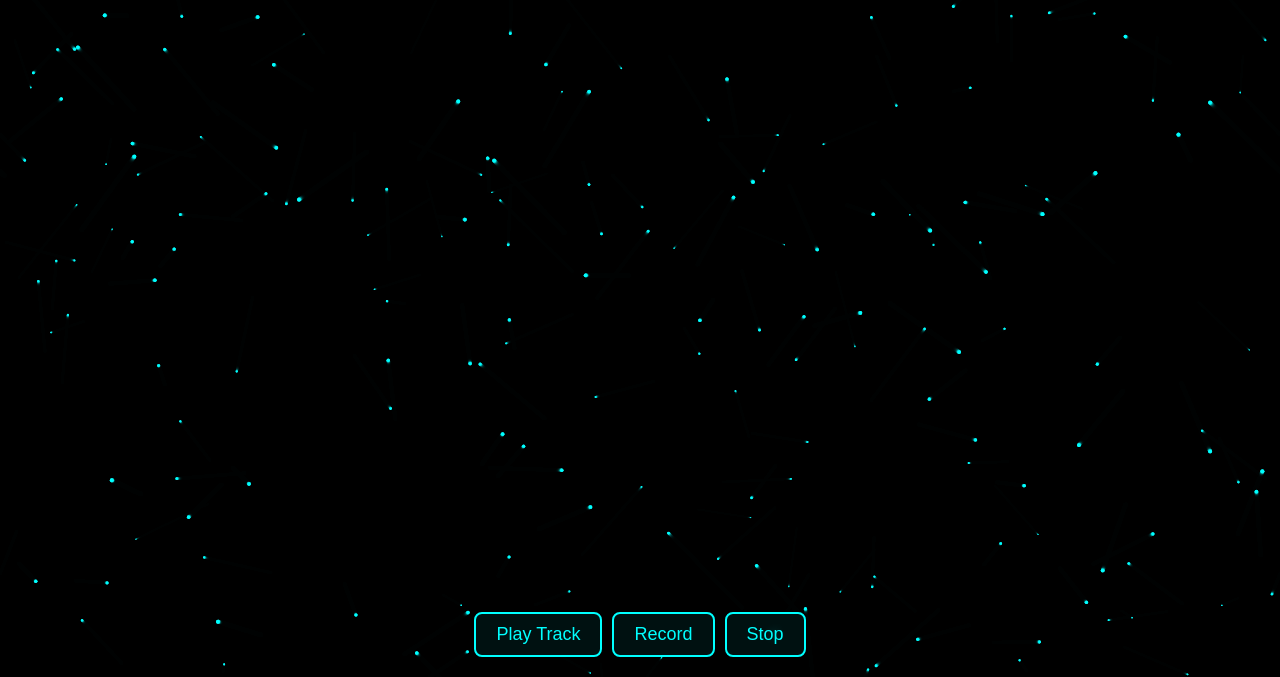
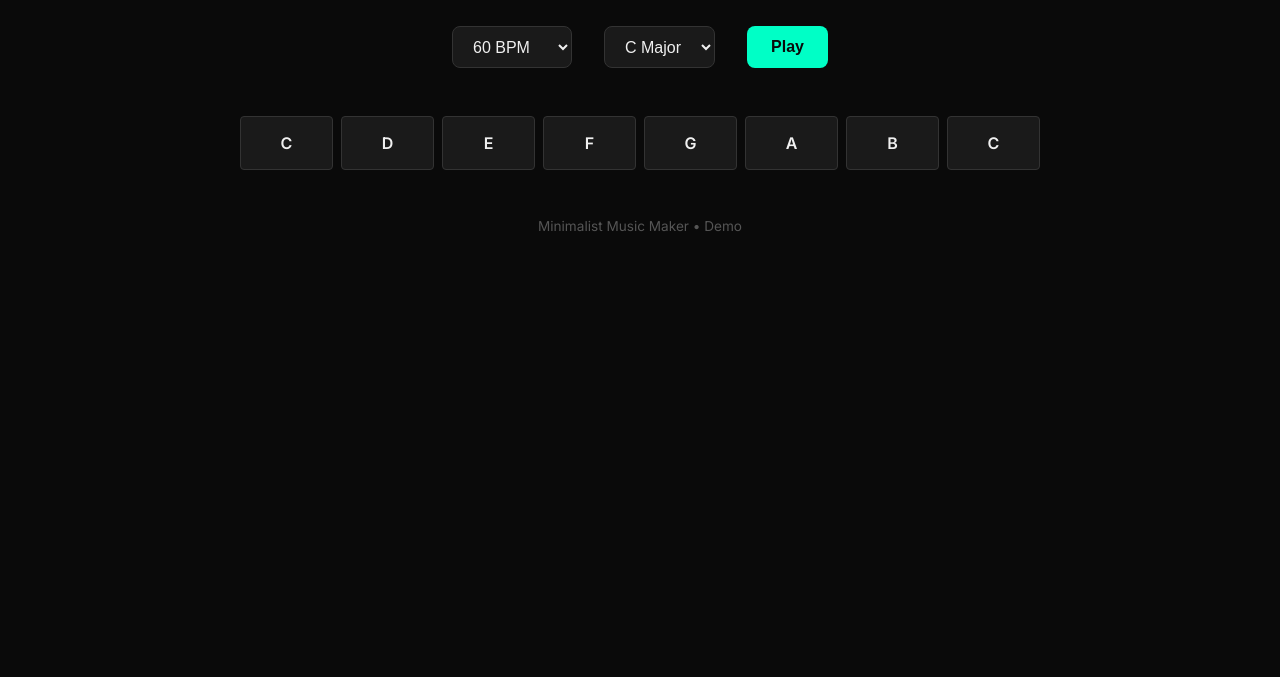
Before and after one commit to NFQTS/Music, a plain HTML site: page index.html in a window 1280 px wide. Shown: the part 123-800 px from the top of the page. Drawn offline with Linux system fonts and the light colour scheme.

Commit message:
Update index.html

```diff
--- a/index.html
+++ b/index.html
@@ -3,147 +3,162 @@
 <head>
   <meta charset="UTF-8">
   <meta name="viewport" content="width=device-width, initial-scale=1.0">
-<title>Cosmic Music Studio</title>
+  <title>MusicMaker Demo</title>
+  <link href="https://fonts.googleapis.com/css2?family=Inter:wght@300;400;600;700&display=swap" rel="stylesheet">
   <style>
-  html, body {
-    margin:0;
-    padding:0;
-    height:100%;
-    overflow:hidden;
-    font-family: 'Orbitron', sans-serif;
-    background: radial-gradient(circle at center, #000010, #000000);
-    color: #0ff;
+    /* Reset and base styles */
+    * { margin: 0; padding: 0; box-sizing: border-box; }
+    body {
+      font-family: 'Inter', sans-serif;
+      background: #0a0a0a;
+      color: #f0f0f0;
+      display: flex;
+      flex-direction: column;
+      align-items: center;
+      justify-content: flex-start;
+      min-height: 100vh;
+      padding: 2rem;
     }
 
-  canvas {
-    position:absolute;
-    top:0;
-    left:0;
-    width:100%;
-    height:100%;
-    z-index:0;
+    h1 {
+      font-weight: 700;
+      font-size: 2.5rem;
+      margin-bottom: 1rem;
+      text-align: center;
+      color: #00ffc6;
+    }
+
+    p {
+      font-weight: 300;
+      margin-bottom: 2rem;
+      text-align: center;
+      color: #ccc;
     }
 
     .controls {
-    position:absolute;
-    bottom:20px;
-    width:100%;
-    display:flex;
-    justify-content:center;
-    z-index:2;
-    gap:10px;
+      display: flex;
+      gap: 2rem;
+      flex-wrap: wrap;
+      justify-content: center;
+      margin-bottom: 3rem;
+    }
+
+    select {
+      background: #1a1a1a;
+      color: #f0f0f0;
+      border: 1px solid #333;
+      border-radius: 8px;
+      padding: 0.5rem 1rem;
+      font-size: 1rem;
+      cursor: pointer;
+      transition: all 0.2s ease;
+    }
+
+    select:hover {
+      border-color: #00ffc6;
     }
 
     button {
-    background:#0ff1;
-    border:2px solid #0ff;
-    color:#0ff;
-    padding:10px 20px;
-    font-size:18px;
-    border-radius:8px;
-    cursor:pointer;
-    backdrop-filter: blur(5px);
+      background: #00ffc6;
+      color: #0a0a0a;
+      border: none;
+      padding: 0.75rem 1.5rem;
+      border-radius: 8px;
+      font-weight: 600;
+      cursor: pointer;
+      transition: all 0.2s ease;
+      font-size: 1rem;
     }
 
     button:hover {
-    background:#0ff4;
+      background: #00e0b0;
+    }
+
+    .grid {
+      display: grid;
+      grid-template-columns: repeat(8, 1fr);
+      gap: 0.5rem;
+      width: 100%;
+      max-width: 800px;
+    }
+
+    .note {
+      background: #1a1a1a;
+      border: 1px solid #333;
+      border-radius: 4px;
+      padding: 1rem;
+      text-align: center;
+      font-weight: 600;
+      cursor: pointer;
+      transition: all 0.2s ease;
+      user-select: none;
+    }
+
+    .note.active {
+      background: #00ffc6;
+      color: #0a0a0a;
+      transform: scale(1.05);
+    }
+
+    footer {
+      margin-top: 3rem;
+      font-size: 0.85rem;
+      color: #555;
     }
   </style>
 </head>
 <body>
-
-<canvas id="visualizer"></canvas>
+  <h1>MusicMaker Demo</h1>
+  <p>Start exploring rhythms and notes. Click a note to activate it. Pick a beat and a key to experiment.</p>
 
   <div class="controls">
-  <button id="playTrack">Play Track</button>
-  <button id="record">Record</button>
-  <button id="stop">Stop</button>
-  <a id="downloadLink" style="display:none;">Download</a>
+    <select id="tempo">
+      <option value="60">60 BPM</option>
+      <option value="80">80 BPM</option>
+      <option value="100">100 BPM</option>
+      <option value="120">120 BPM</option>
+      <option value="140">140 BPM</option>
+    </select>
+
+    <select id="key">
+      <option value="C">C Major</option>
+      <option value="D">D Major</option>
+      <option value="E">E Major</option>
+      <option value="F">F Major</option>
+      <option value="G">G Major</option>
+      <option value="A">A Major</option>
+      <option value="B">B Major</option>
+    </select>
+
+    <button id="playBtn">Play</button>
   </div>
 
-<audio id="backingTrack" src="https://www.soundhelix.com/examples/mp3/SoundHelix-Song-1.mp3"></audio>
+  <div class="grid" id="noteGrid">
+    <div class="note">C</div>
+    <div class="note">D</div>
+    <div class="note">E</div>
+    <div class="note">F</div>
+    <div class="note">G</div>
+    <div class="note">A</div>
+    <div class="note">B</div>
+    <div class="note">C</div>
+  </div>
+
+  <footer>Minimalist Music Maker • Demo</footer>
 
   <script>
-let audioCtx = new (window.AudioContext || window.webkitAudioContext)();
-let micStream;
-let recorder;
-let recordedChunks = [];
-let mediaStreamDestination;
+    const notes = document.querySelectorAll('.note');
 
-const track = document.getElementById('backingTrack');
-const playBtn = document.getElementById('playTrack');
-const recordBtn = document.getElementById('record');
-const stopBtn = document.getElementById('stop');
-const downloadLink = document.getElementById('downloadLink');
-
-// Play backing track
-playBtn.onclick = () => {
-  track.play();
-};
-
-// Get mic and start recording
-recordBtn.onclick = async () => {
-  recordedChunks = [];
-  const stream = await navigator.mediaDevices.getUserMedia({ audio: true });
-  micStream = audioCtx.createMediaStreamSource(stream);
-
-  mediaStreamDestination = audioCtx.createMediaStreamDestination();
-  micStream.connect(mediaStreamDestination);
-
-  recorder = new MediaRecorder(mediaStreamDestination.stream);
-  recorder.ondataavailable = e => recordedChunks.push(e.data);
-  recorder.start();
-  console.log("Recording...");
-};
-
-// Stop recording
-stopBtn.onclick = () => {
-  if(recorder){
-    recorder.stop();
-    recorder.onstop = () => {
-      const blob = new Blob(recordedChunks, { type: 'audio/webm' });
-      const url = URL.createObjectURL(blob);
-      downloadLink.href = url;
-      downloadLink.download = "cosmic_song.webm";
-      downloadLink.style.display = 'inline-block';
-      downloadLink.innerText = "Download Your Recording";
-      console.log("Recording stopped.");
-    };
-  }
-};
-
-// Simple space-themed visualizer
-const canvas = document.getElementById('visualizer');
-const ctx = canvas.getContext('2d');
-canvas.width = window.innerWidth;
-canvas.height = window.innerHeight;
-
-let stars = [];
-for(let i=0;i<200;i++){
-  stars.push({x:Math.random()*canvas.width, y:Math.random()*canvas.height, r:Math.random()*1.5+0.5, dx:Math.random()*0.5-0.25, dy:Math.random()*0.5-0.25});
-}
-
-function animate(){
-  ctx.fillStyle = 'rgba(0,0,0,0.2)';
-  ctx.fillRect(0,0,canvas.width,canvas.height);
-
-  ctx.fillStyle = '#0ff';
-  stars.forEach(s => {
-    ctx.beginPath();
-    ctx.arc(s.x,s.y,s.r,0,Math.PI*2);
-    ctx.fill();
-    s.x += s.dx;
-    s.y += s.dy;
-    if(s.x>canvas.width) s.x=0;
-    if(s.x<0) s.x=canvas.width;
-    if(s.y>canvas.height) s.y=0;
-    if(s.y<0) s.y=canvas.height;
+    notes.forEach(note => {
+      note.addEventListener('click', () => {
+        note.classList.toggle('active');
+      });
     });
 
-  requestAnimationFrame(animate);
-}
-
-animate();
+    const playBtn = document.getElementById('playBtn');
+    playBtn.addEventListener('click', () => {
+      alert('This would play your selected notes at the chosen tempo!');
+    });
   </script>
 </body>
 </html>
```
Lines whose indentation alone changed are shown as unchanged.
